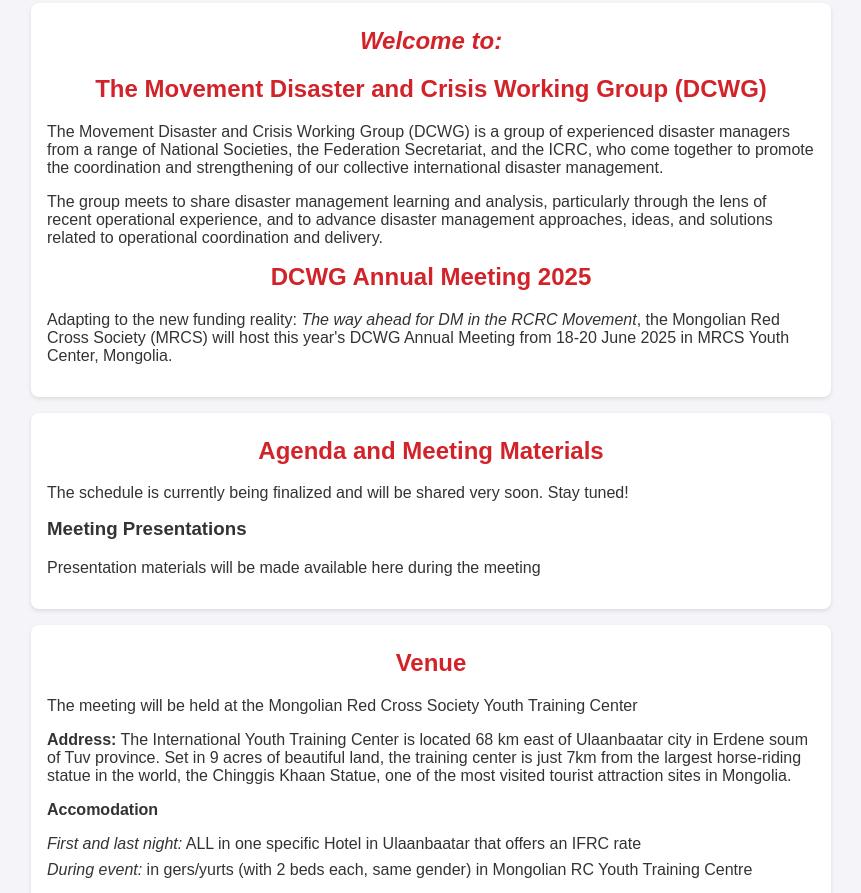
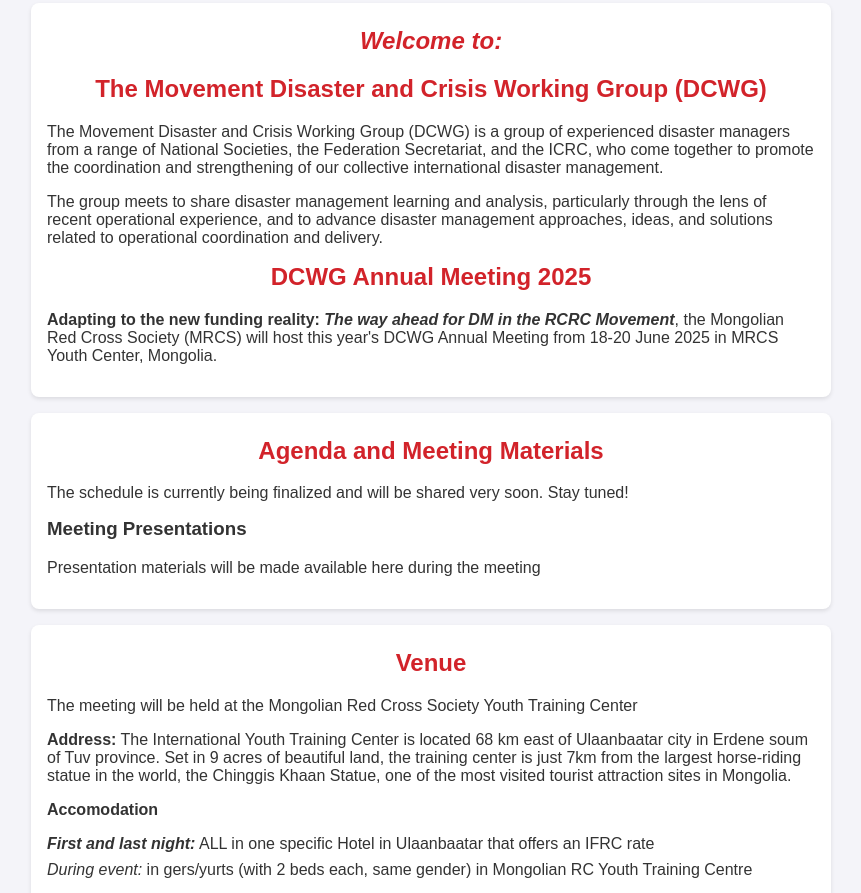
Before and after one commit to dcwgm/dcwg, a plain HTML site: page index.html in a window 1280 px wide. Shown: the part 407-1300 px from the top of the page, without its empty margins (209-1070 px from the left). Drawn offline with Linux system fonts and the light colour scheme; grey boxes are pictures that could not be loaded.

Commit message:
update the theme

```diff
--- a/index.html
+++ b/index.html
@@ -558,7 +558,7 @@
 
         <section class="annual-meeting-section">
             <h2>DCWG Annual Meeting 2025</h2>
-            <p>Adapting to the new funding reality: <em>The way ahead for DM in the RCRC Movement</em>, the Mongolian Red Cross Society (MRCS) will host this year's DCWG Annual Meeting from 18-20 June 2025 in MRCS Youth Center, Mongolia.</p>
+            <p><strong>Adapting to the new funding reality: <em>The way ahead for DM in the RCRC Movement</em></strong>, the Mongolian Red Cross Society (MRCS) will host this year's DCWG Annual Meeting from 18-20 June 2025 in MRCS Youth Center, Mongolia.</p>
         </section>
     </div>
 
@@ -601,8 +601,8 @@
         <p><strong>Address:</strong> The International Youth Training Center is located 68 km east of Ulaanbaatar city in Erdene soum of Tuv province. Set in 9 acres of beautiful land, the training center is just 7km from the largest horse-riding statue in the world, the Chinggis Khaan Statue, one of the most visited tourist attraction sites in Mongolia.</p>
         <p><strong>Accomodation</strong></b></p>
         <ul>
-            <li><em>First and last night:</em> ALL in one specific Hotel in Ulaanbaatar that offers an IFRC rate</li>
-            <li><em>During event:</em> in gers/yurts (with 2 beds each, same gender) in Mongolian RC Youth Training Centre</li>
+            <li><strong><em>First and last night:</em></strong> ALL in one specific Hotel in Ulaanbaatar that offers an IFRC rate</li>
+            <li><em><strong></strong>During event:</em></strong> in gers/yurts (with 2 beds each, same gender) in Mongolian RC Youth Training Centre</li>
         </ul>
         <div style="position: relative; width: 100%; height: 0; padding-bottom: 75%;">
             <iframe src="https://www.google.com/maps/embed?pb=!1m18!1m12!1m3!1d10709.85505053574!2d107.5773613014375!3d47.849980958985576!2m3!1f0!2f0!3f0!3m2!1i1024!2i768!4f11.0!3m3!1m2!1s0x5d9430a3f4d9ca09%3A0x6f6223d6a6b83fa1!2sMongolia%20Red%20Cross%20Youth%20Development%20Centre!5e4!3m2!1sid!2sid!4v1741009964598!5m2!1sid!2sid"
```
